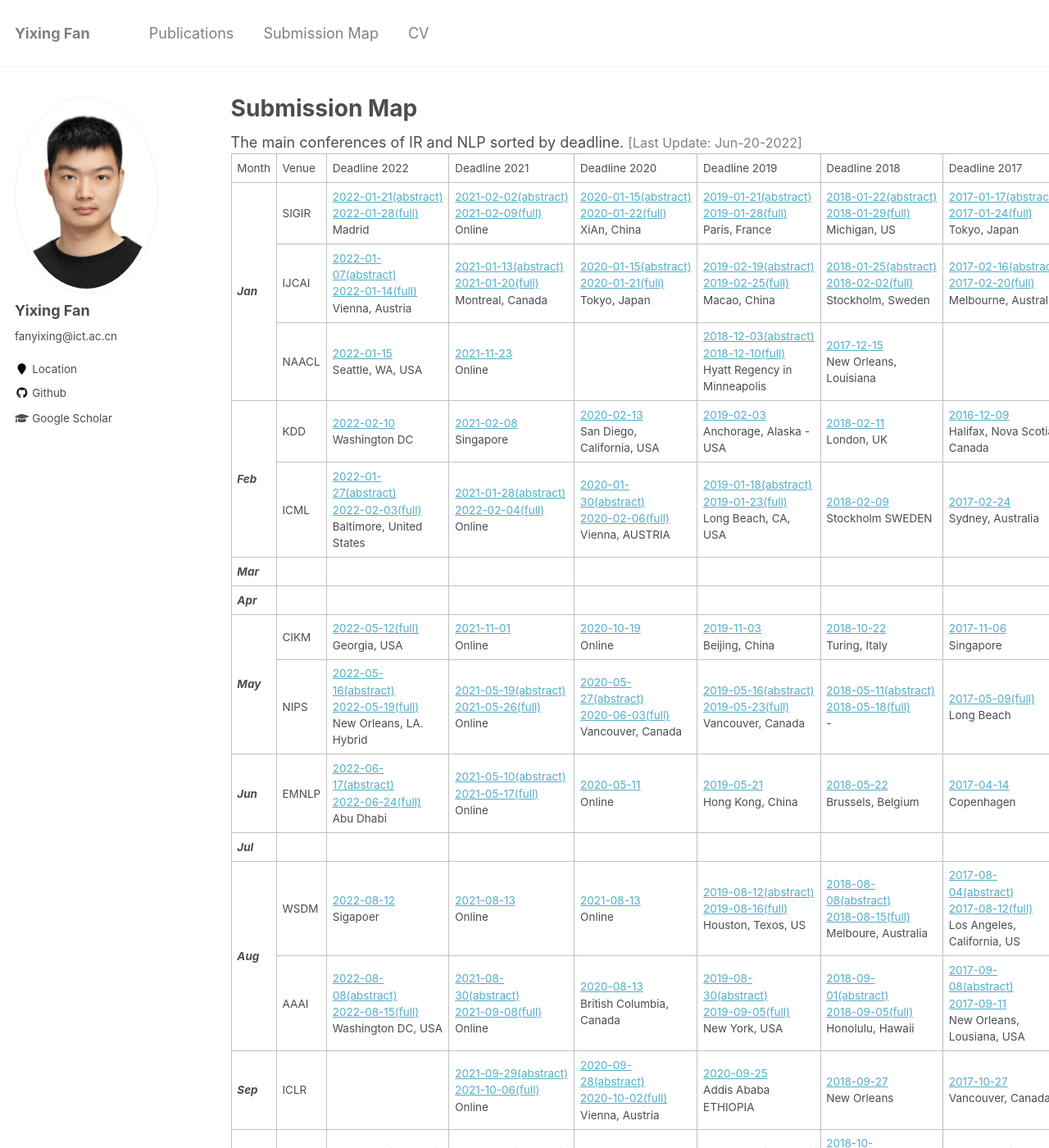
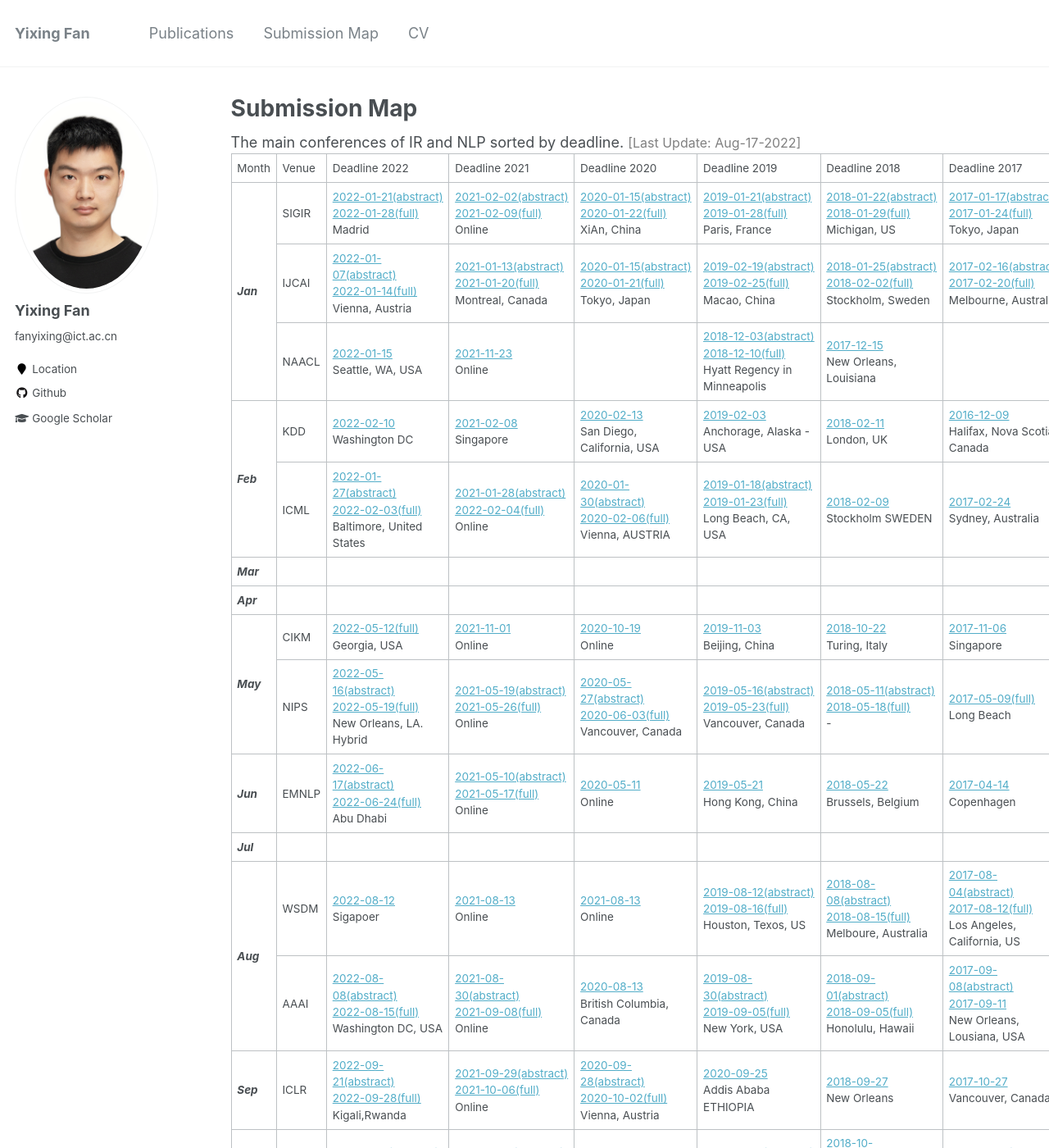
Before and after one commit to faneshion/faneshion.github.io, a Jekyll site: the page built from _pages/submission-map.md, in a window 1280 px wide and 1400 px high. Shown: the whole window at 82% size. Built offline with Jekyll 4.4.1, drawn with Linux system fonts in a browser that asks for light colours.

Commit message:
update ICLR 2023 CFP

```diff
--- a/_pages/submission-map.md
+++ b/_pages/submission-map.md
@@ -6,7 +6,7 @@ author_profile: true
 <font size="4">The main conferences of IR and NLP sorted by deadline.</font>
 
 
-<font size="3" color="grey">[Last Update: Jun-20-2022]</font>
+<font size="3" color="grey">[Last Update: Aug-17-2022]</font>
 
 <table align="center">
 	<tr>
@@ -163,7 +163,7 @@ author_profile: true
 	<tr>
 		<td rowspan="1"><b><i>Sep</i></b></td>
 		<td>ICLR</td>
-		<td></td>
+		<td><a href="https://iclr.cc/Conferences/2023" title="date: 2022-05-01..05, notify: 2022-11-04">2022-09-21(abstract)<br>2022-09-28(full)<br></a><span style="color: #663333, font-size: 14px">Kigali,Rwanda</span></td>
 		<td><a href="https://iclr.cc/Conferences/2022" title="date: 2022-04-25..29, notify: 2022-01-24">2021-09-29(abstract)<br>2021-10-06(full)<br></a><span style="color: #663333, font-size: 14px">Online</span></td>
 		<td><a href="https://iclr.cc/Conferences/2021/CallForPapers" title="date: 2021-05-04..08, notify: 2021-01-02">2020-09-28(abstract)<br>2020-10-02(full)<br></a><span style="color: #663333, font-size: 14px">Vienna, Austria</span></td>
 		<td><a href="https://iclr.cc/Conferences/2020" title="date: 2020-04-26..30, notify: 2019-12-19">2020-09-25<br></a><span style="color: #663333, font-size: 14px">Addis Ababa ETHIOPIA</span></td>
```
